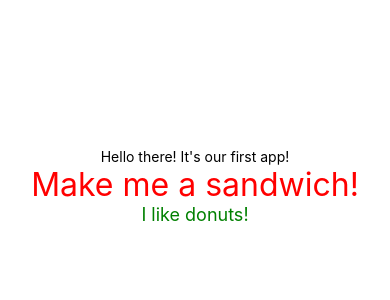
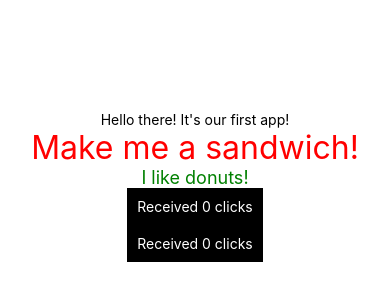
Before and after one commit to johannesmu/firstApp22T2, a React Native app: screen / in a window 390 px wide. Shown: the part 236-536 px from the top of the page. Built offline with nearby package versions, Linux system fonts and the light colour scheme.

Commit message:
adding button component

```diff
--- a/App.js
+++ b/App.js
@@ -1,6 +1,7 @@
 import { StatusBar } from 'expo-status-bar';
 import { StyleSheet, Text, View } from 'react-native';
 import { MyComponent } from './components/MyComponent'
+import { MyButton } from './components/MyButton';
 
 export default function App() {
   return (
@@ -9,6 +10,8 @@ export default function App() {
       <StatusBar style="auto" />
       <MyComponent text="Make me a sandwich!" color="red" size={32} />
       <MyComponent text="I like donuts!" color="green" size={18} />
+      <MyButton />
+      <MyButton />
     </View>
   );
 }
--- a/components/MyButton.js
+++ b/components/MyButton.js
@@ -5,7 +5,7 @@ export function MyButton ( props ) {
   const[ click, setClick ] = useState(0)
 
   return(
-    <TouchableOpacity style={ styles.button }>
+    <TouchableOpacity style={ styles.button } onPress={ () => { setClick( click + 1 ) } }>
       <Text style={styles.buttonText} >Received {click} clicks</Text>
     </TouchableOpacity>
   )
```
